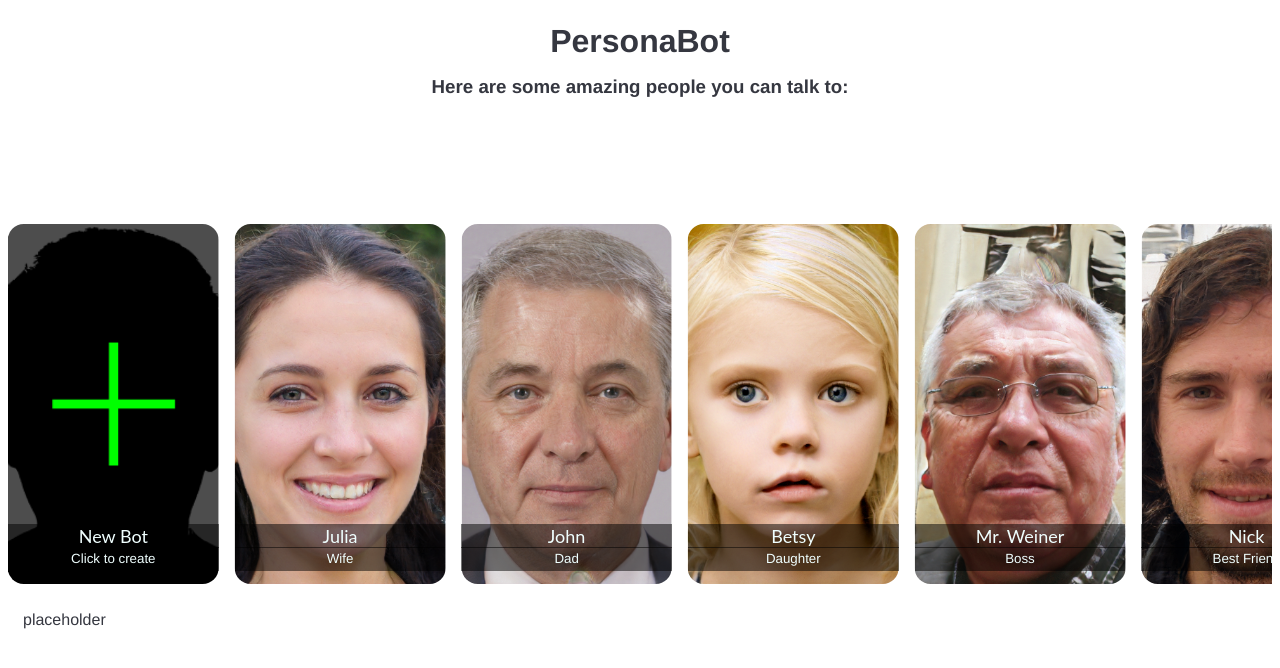
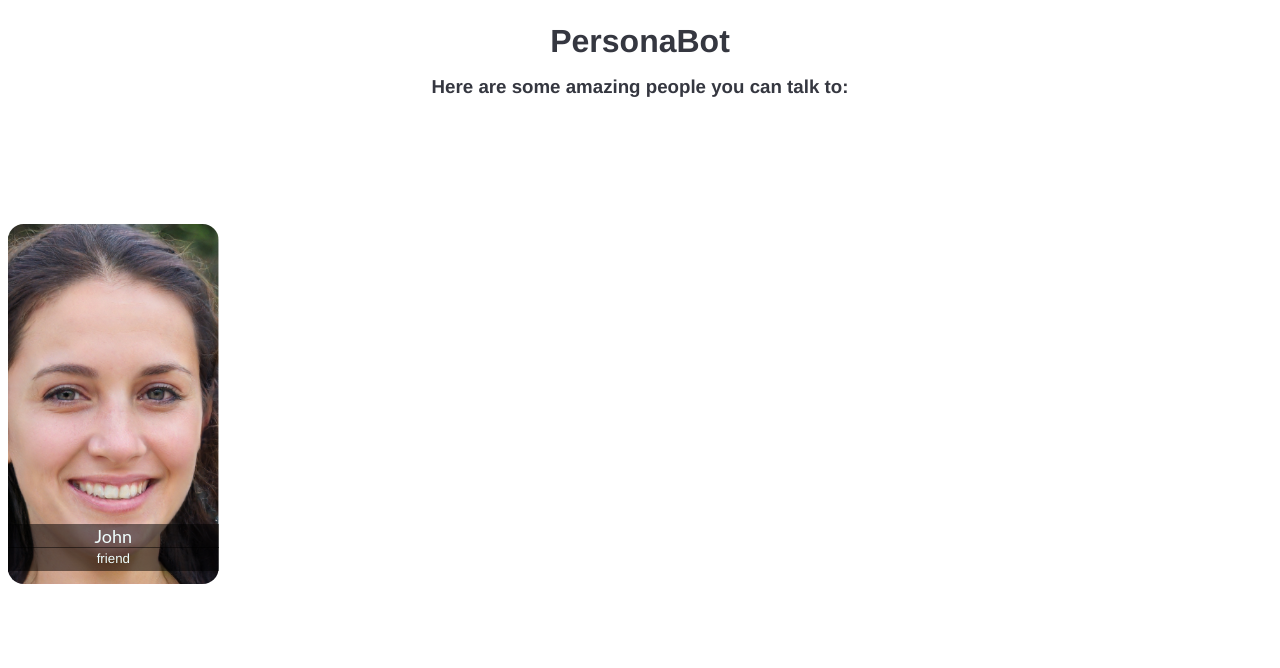
Before and after one commit to AndreasHennings/PersonaBot, a Next.js app: page / in a window 1280 px wide. Shown: the top 668 px of the page. Built offline with nearby package versions, Linux system fonts and the light colour scheme; a web font is replaced by a local one.

Commit message:
styled modal, changed json layout
View Github issues for further details

```diff
--- a/pages/index.js
+++ b/pages/index.js
@@ -3,14 +3,17 @@ import { useState } from "react";
 import styles from "./index.module.css";
 import { Container, Row, Col } from 'react-grid-system';
 import EditModal from './modal'
-//import {personae} from './personae.json';
 
 export default function Home() {
-  const personaeData = require('./personae.json');
-   // state for controlling the modal
+
+  //import all bot data
+  const personaeData = require('./personae copy.json');
+
+  // state for controlling the modal
   const [modalIsOpen, setModalIsOpen] = useState(false);
   const [selectedPersona, setSelectedPersona] = useState(null);
   const [personae, setPersonae] = useState(personaeData.personae);
+  console.log(personae);
 
   // function for opening and closing the modal
   const toggleModal = (persona) => {
@@ -52,17 +55,17 @@ export default function Home() {
           </Row>
 
           <Row className={styles.cardHolder} wrap='nowrap'>
-              {personae.map(persona => (
+            {personae.map (persona => (
                 <Col lg={2} className={styles.card} onClick={() => toggleModal(persona)}>
 
                   <Row>
-                    <img className={styles.cardImage} src={persona.img} />
+                    <img className={styles.cardImage} src={persona.data[0].personal.img} />
                   </Row>
                   <Row>
                     <div className={styles.cardName}>{persona.name}</div>
                   </Row>
                   <Row>
-                    <div className={styles.cardRole}>{persona.role}</div>
+                    <div className={styles.cardRole}>{persona.data[0].personal.role}</div>
                   </Row>
                 </Col>
               ))}
@@ -70,7 +73,7 @@ export default function Home() {
           </Row>
 
           <Row className={styles.footer}>
-            	<Col lg={12}>placeholder</Col>
+            	<Col lg={12}></Col>
           </Row>
         </Container>
         <EditModal
--- a/pages/index.module.css
+++ b/pages/index.module.css
@@ -24,6 +24,22 @@
   overflow: hidden;
 }
 
+
+
+.modal {
+  border-radius: 1rem;
+  position: fixed;
+  top: 50%;
+  left: 50%;
+  transform: translate(-50%, -50%);
+  width: 80%;
+  height: 80%;
+  background-color: white;
+  padding: 20px;
+  box-shadow: 0px 0px 10px 0px #00000040;
+  z-index: 9999;
+  background-color: rgba(255, 255, 255, 0.7);
+}
 
 
 .main,
--- /dev/null
+++ b/pages/personae copy.json
@@ -0,0 +1,28 @@
+{
+  "personae": [
+    {
+      "name": "John",
+      "data": [
+        {
+          "personal": {
+            "role": "friend",
+            "img": "image (2).jpg",
+            "age": 25,
+            "gender": "male"
+          },
+          "openai": {
+            "api-key": "abc123",
+            "model": "text-davinci-002"
+          },
+          "connect": {
+            "telegram": {
+              "api-key": "def456",
+              "channel": "personabot"
+            }
+          },
+          "prompt": "Hello, I am name1. What can I help you with today?"
+        }
+      ]
+    }
+  ]
+}
```
Also changed, not shown: pages/modal.js (+26 -1 lines).
